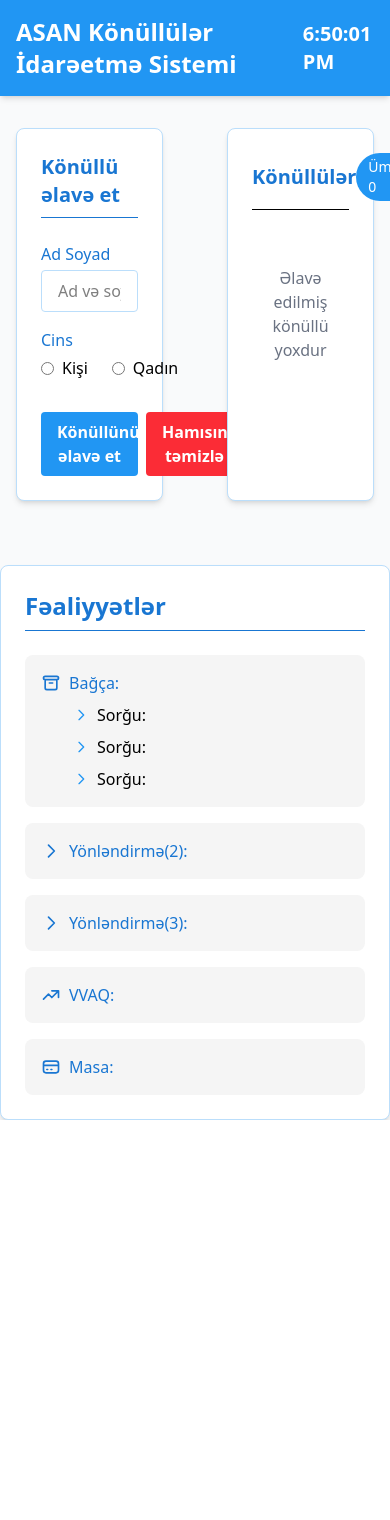
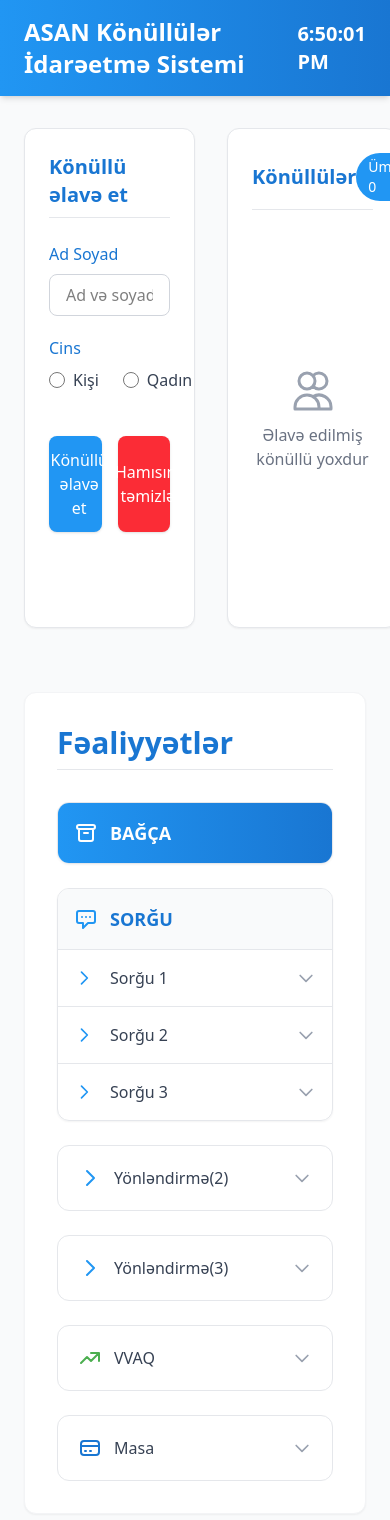
Before and after one commit to NRvBOSS/ASAN-Bolgu, a Vue app: page / in a window 390 px wide. Shown: the top 1520 px of the page. Before the commit the page ends 1120 px from the top, so only its background shows below. Built offline with nearby package versions, Linux system fonts and the light colour scheme.

Commit message:
design completed

```diff
--- a/src/main.js
+++ b/src/main.js
@@ -4,11 +4,9 @@
 import { createPinia } from 'pinia'
 
 import App from './App.vue'
-import router from './router'
 
 const app = createApp(App)
 
 app.use(createPinia())
-app.use(router)
 
 app.mount('#app')
--- a/src/stores/counter.js
+++ b/src/stores/counter.js
@@ -22,8 +22,7 @@
   };
 
   const removeVolunteer = (id) => {
-    volunteers.value = volunteers.value.filter((vol) => vol.id !== id);
-    syncLocalStorage();
+    volunteers.value = volunteers.value.filter((v) => v.id !== id);
   };
 
   const clearVolunteers = () => {
@@ -40,5 +39,6 @@
     count,
     addVolunteer,
     clearVolunteers,
+    removeVolunteer,
   };
 });
--- /dev/null
+++ b/src/views/ActivityCard.vue
@@ -0,0 +1,23 @@
+<template>
+  <div class="border border-gray-200 rounded-xl p-5 hover:shadow-md transition-all duration-200">
+    <div class="flex items-center">
+      <svg xmlns="http://www.w3.org/2000/svg" class="h-6 w-6 mr-3" :class="color" fill="none" viewBox="0 0 24 24" stroke="currentColor">
+        <path stroke-linecap="round" stroke-linejoin="round" stroke-width="2" :d="icon" />
+      </svg>
+      <span class="font-medium text-gray-700">{{ title }}</span>
+      <button class="ml-auto text-gray-400 hover:text-asan-blue transition-colors">
+        <svg xmlns="http://www.w3.org/2000/svg" class="h-5 w-5" fill="none" viewBox="0 0 24 24" stroke="currentColor">
+          <path stroke-linecap="round" stroke-linejoin="round" stroke-width="2" d="M19 9l-7 7-7-7" />
+        </svg>
+      </button>
+    </div>
+  </div>
+</template>
+
+<script setup>
+defineProps({
+  icon: String,
+  title: String,
+  color: String
+})
+</script>
--- a/src/views/AppForm.vue
+++ b/src/views/AppForm.vue
@@ -1,39 +1,43 @@
 <template>
   <div class="flex flex-col min-h-screen bg-gray-50">
     <!-- Başlıq və saat hissəsi -->
-    <div class="bg-asan-blue text-white py-4 shadow-md">
-      <div class="container mx-auto flex justify-between items-center px-4">
+    <div
+      class="bg-gradient-to-r from-asan-blue to-asan-dark-blue text-white py-4 shadow-md"
+    >
+      <div class="container mx-auto flex justify-between items-center px-6">
         <h1 class="text-2xl font-bold">ASAN Könüllülər İdarəetmə Sistemi</h1>
         <div class="font-bold text-xl">{{ currentTime }}</div>
       </div>
     </div>
 
     <!-- Əsas məzmun -->
-    <div class="flex flex-1 container mx-auto px-4 py-8">
+    <div class="flex flex-1 container mx-auto px-6 py-8 gap-8">
       <!-- Könüllü əlavə etmə paneli -->
-      <div class="w-1/2 pr-8">
+      <div class="w-1/2">
         <div
-          class="bg-white p-6 rounded-lg shadow-md border border-asan-light-blue"
+          class="bg-white p-6 rounded-xl shadow-sm border border-gray-200 h-[500px] flex flex-col"
         >
-          <h2 class="text-xl font-bold text-asan-dark-blue mb-6 border-b pb-2">
+          <h2
+            class="text-xl font-bold text-asan-dark-blue mb-6 pb-2 border-b border-gray-200"
+          >
             Könüllü əlavə et
           </h2>
 
-          <div class="space-y-4">
+          <div class="space-y-5 flex-grow">
             <div>
-              <label class="block text-asan-dark-blue font-medium mb-1"
+              <label class="block text-asan-dark-blue font-medium mb-2"
                 >Ad Soyad</label
               >
               <input
                 v-model="newVolunteer.name"
                 placeholder="Ad və soyadınızı daxil edin"
                 type="text"
-                class="w-full px-4 py-2 border border-asan-light-blue rounded focus:outline-none focus:ring-2 focus:ring-asan-blue"
+                class="w-full px-4 py-2 border border-gray-300 rounded-lg focus:outline-none focus:ring-2 focus:ring-asan-blue focus:border-transparent"
               />
             </div>
 
             <div>
-              <label class="block text-asan-dark-blue font-medium mb-1"
+              <label class="block text-asan-dark-blue font-medium mb-2"
                 >Cins</label
               >
               <div class="flex gap-6">
@@ -42,81 +46,171 @@
                     v-model="newVolunteer.gender"
                     type="radio"
                     value="Kişi"
-                    class="text-asan-blue focus:ring-asan-blue"
+                    class="h-4 w-4 text-asan-blue focus:ring-asan-blue border-gray-300"
                   />
-                  <span class="ml-2">Kişi</span>
+                  <span class="ml-2 text-gray-700">Kişi</span>
                 </label>
                 <label class="inline-flex items-center">
                   <input
                     v-model="newVolunteer.gender"
                     type="radio"
                     value="Qadın"
-                    class="text-asan-blue focus:ring-asan-blue"
+                    class="h-4 w-4 text-asan-blue focus:ring-asan-blue border-gray-300"
                   />
-                  <span class="ml-2">Qadın</span>
+                  <span class="ml-2 text-gray-700">Qadın</span>
                 </label>
               </div>
             </div>
 
-            <div class="flex gap-2">
+            <div class="mt-auto pt-6">
+              <div class="grid grid-cols-2 gap-4">
                 <button
                   @click="addVolunteer"
-                class="mt-4 w-full bg-asan-blue hover:bg-asan-dark-blue text-white font-bold py-2 px-4 rounded transition duration-200"
+                  class="w-full bg-asan-blue hover:bg-asan-dark-blue text-white font-medium py-3 px-4 rounded-lg transition-colors duration-200 shadow hover:shadow-md flex items-center justify-center"
                 >
-                Könüllünü əlavə et
+                  <svg
+                    xmlns="http://www.w3.org/2000/svg"
+                    class="h-5 w-5 mr-2"
+                    fill="none"
+                    viewBox="0 0 24 24"
+                    stroke="currentColor"
+                  >
+                    <path
+                      stroke-linecap="round"
+                      stroke-linejoin="round"
+                      stroke-width="2"
+                      d="M12 6v6m0 0v6m0-6h6m-6 0H6"
+                    />
+                  </svg>
+                  Könüllü əlavə et
                 </button>
+
                 <button
                   @click="clearAll"
-                class="mt-4 w-full bg-red-500 hover:bg-red-600 text-white font-bold py-2 px-4 rounded transition duration-200"
+                  class="w-full bg-red-500 hover:bg-red-600 text-white font-medium py-3 px-4 rounded-lg transition-colors duration-200 shadow hover:shadow-md flex items-center justify-center"
                 >
+                  <svg
+                    xmlns="http://www.w3.org/2000/svg"
+                    class="h-5 w-5 mr-2"
+                    fill="none"
+                    viewBox="0 0 24 24"
+                    stroke="currentColor"
+                  >
+                    <path
+                      stroke-linecap="round"
+                      stroke-linejoin="round"
+                      stroke-width="2"
+                      d="M19 7l-.867 12.142A2 2 0 0116.138 21H7.862a2 2 0 01-1.995-1.858L5 7m5 4v6m4-6v6m1-10V4a1 1 0 00-1-1h-4a1 1 0 00-1 1v3M4 7h16"
+                    />
+                  </svg>
                   Hamısını təmizlə
                 </button>
               </div>
             </div>
           </div>
         </div>
+      </div>
 
       <!-- Könüllülər siyahısı -->
-      <div class="w-1/2 pl-8">
+      <div class="w-1/2">
         <div
-          class="bg-white p-6 rounded-lg shadow-md border border-asan-light-blue h-full"
+          class="bg-white p-6 rounded-xl shadow-sm border border-gray-200 h-[500px] flex flex-col"
         >
-          <div class="flex justify-between items-center mb-6 border-b pb-2">
+          <div
+            class="flex justify-between items-center mb-6 pb-2 border-b border-gray-200"
+          >
             <h2 class="text-xl font-bold text-asan-dark-blue">Könüllülər</h2>
             <span
-              class="bg-asan-blue text-white px-3 py-1 rounded-full text-sm"
+              class="bg-asan-blue text-white px-3 py-1 rounded-full text-sm font-medium"
             >
               Ümumi: {{ count }}
             </span>
           </div>
 
-          <div v-if="count === 0" class="text-center py-8 text-gray-500">
-            Əlavə edilmiş könüllü yoxdur
+          <div
+            v-if="count === 0"
+            class="text-center py-8 text-gray-500 flex-grow flex items-center justify-center"
+          >
+            <div>
+              <svg
+                xmlns="http://www.w3.org/2000/svg"
+                class="h-12 w-12 mx-auto text-gray-400"
+                fill="none"
+                viewBox="0 0 24 24"
+                stroke="currentColor"
+              >
+                <path
+                  stroke-linecap="round"
+                  stroke-linejoin="round"
+                  stroke-width="1.5"
+                  d="M12 4.354a4 4 0 110 5.292M15 21H3v-1a6 6 0 0112 0v1zm0 0h6v-1a6 6 0 00-9-5.197M13 7a4 4 0 11-8 0 4 4 0 018 0z"
+                />
+              </svg>
+              <p class="mt-2">Əlavə edilmiş könüllü yoxdur</p>
+            </div>
           </div>
 
-          <ul v-else class="divide-y divide-asan-light-blue">
+          <ul v-else class="divide-y divide-gray-200 overflow-y-auto flex-grow">
             <li
-              v-for="(volunteer, index) in volunteers"
-              :key="index"
-              class="py-3 px-2 hover:bg-asan-light-50"
+              v-for="volunteer in volunteers"
+              :key="volunteer.id"
+              class="py-3 px-2 hover:bg-gray-50 transition-colors duration-150"
             >
               <div class="flex justify-between items-center">
+                <div class="flex items-center">
+                  <div class="mr-3">
+                    <div
+                      v-if="volunteer.gender === 'Qadın'"
+                      class="h-8 w-8 rounded-full bg-pink-100 flex items-center justify-center"
+                    >
+                      <svg
+                        xmlns="http://www.w3.org/2000/svg"
+                        class="h-5 w-5 text-pink-500"
+                        fill="none"
+                        viewBox="0 0 24 24"
+                        stroke="currentColor"
+                      >
+                        <path
+                          stroke-linecap="round"
+                          stroke-linejoin="round"
+                          stroke-width="2"
+                          d="M12 4.354a4 4 0 110 5.292M15 21H3v-1a6 6 0 0112 0v1zm0 0h6v-1a6 6 0 00-9-5.197M13 7a4 4 0 11-8 0 4 4 0 018 0z"
+                        />
+                      </svg>
+                    </div>
+                    <div
+                      v-else
+                      class="h-8 w-8 rounded-full bg-blue-100 flex items-center justify-center"
+                    >
+                      <svg
+                        xmlns="http://www.w3.org/2000/svg"
+                        class="h-5 w-5 text-blue-500"
+                        fill="none"
+                        viewBox="0 0 24 24"
+                        stroke="currentColor"
+                      >
+                        <path
+                          stroke-linecap="round"
+                          stroke-linejoin="round"
+                          stroke-width="2"
+                          d="M16 7a4 4 0 11-8 0 4 4 0 018 0zM12 14a7 7 0 00-7 7h14a7 7 0 00-7-7z"
+                        />
+                      </svg>
+                    </div>
+                  </div>
                   <div>
-                  <span class="font-medium text-asan-dark-blue">{{
+                    <span class="font-medium text-gray-800 block">{{
                       volunteer.name
                     }}</span>
-                  <span class="ml-2 text-sm text-asan-blue"
-                    >({{ volunteer.gender }})</span
+                    <span class="text-xs text-gray-500"
+                      >{{ volunteer.addedTime }} -
+                      {{ formatDate(volunteer.addedAt) }}</span
                     >
                   </div>
-                <div class="flex items-center">
-                  <span class="text-xs text-gray-500 mr-3">
-                    {{ volunteer.addedTime }} -
-                    {{ formatDate(volunteer.addedAt) }}
-                  </span>
+                </div>
                 <button
                   @click.stop="removeVolunteer(volunteer.id)"
-                    class="text-red-500 hover:text-red-700 transition-colors"
+                  class="text-gray-400 hover:text-red-500 transition-colors p-1"
                   title="Sil"
                 >
                   <svg
@@ -135,13 +229,14 @@
                   </svg>
                 </button>
               </div>
-              </div>
             </li>
           </ul>
         </div>
       </div>
     </div>
-    <div>
+
+    <!-- Fəaliyyət bölməsi -->
+    <div class="container mx-auto px-6 pb-8">
       <AppPeriod />
     </div>
   </div>
@@ -156,7 +251,11 @@
 // Pinia store istifadəsi
 const volunteerStore = useVolunteerStore();
 const { volunteers, count } = storeToRefs(volunteerStore);
-const { addVolunteer: addVolunteerToStore, removeVolunteer: removeVolunteerFromStore, clearVolunteers } = volunteerStore;
+const {
+  addVolunteer: addVolunteerToStore,
+  removeVolunteer: removeVolunteerFromStore,
+  clearVolunteers,
+} = volunteerStore;
 
 // Zamanı idarə etmə
 const currentTime = ref(new Date().toLocaleTimeString());
@@ -174,6 +273,7 @@
 
 // Könüllü məlumatları
 const newVolunteer = ref({
+  id: Math.floor(Math.random() * 10000),
   name: "",
   gender: "",
 });
@@ -184,20 +284,26 @@
     return;
   }
 
-  addVolunteerToStore(newVolunteer.value);
+  const now = new Date();
+  addVolunteerToStore({
+    ...newVolunteer.value,
+    addedAt: now,
+    addedTime: currentTime.value,
+  });
 
   // Formu təmizlə
   newVolunteer.value = {
+    id: Math.floor(Math.random() * 10000),
     name: "",
     gender: "",
   };
 };
 
 const removeVolunteer = (id) => {
-  if (confirm('Bu könüllünü silmək istədiyinizə əminsiniz?')) {
-    removeVolunteerFromStore(id)
+  if (confirm("Bu könüllünü silmək istədiyinizə əminsiniz?")) {
+    removeVolunteerFromStore(id);
   }
-}
+};
 
 const clearAll = () => {
   if (confirm("Bütün könüllüləri silmək istədiyinizə əminsiniz?")) {
@@ -215,17 +321,16 @@
 </script>
 
 <style>
-/* ASAN mavi rənglərini tətbiq et */
+/* ASAN rəng palitrası */
 .bg-asan-blue {
   background-color: #2196f3;
 }
 .bg-asan-dark-blue {
-  background-color: #1976d2;
+  background-color: #11569a;
 }
-.bg-asan-light-blue {
-  background-color: #bbdefb;
+.bg-asan-darker-blue {
+  background-color: #0d47a1;
 }
-
 .text-asan-blue {
   color: #2196f3;
 }
@@ -233,14 +338,34 @@
   color: #1976d2;
 }
 
-.border-asan-light-blue {
-  border-color: #bbdefb;
+/* Gradient effekti */
+.bg-gradient-to-r {
+  background-image: linear-gradient(to right, var(--tw-gradient-stops));
 }
 
-.hover\:bg-asan-dark-blue:hover {
-  background-color: #1565c0;
+.from-asan-blue {
+  --tw-gradient-from: #2196f3;
+  --tw-gradient-stops: var(--tw-gradient-from),
+    var(--tw-gradient-to, rgba(33, 150, 243, 0));
 }
-.bg-asan-light-50 {
-  background-color: #f5f5f5;
+.to-asan-dark-blue {
+  --tw-gradient-to: #1976d2;
+}
+.to-asan-darker-blue {
+  --tw-gradient-to: #0d47a1;
+}
+
+/* Ümumi stil tənzimləmələri */
+.rounded-xl {
+  border-radius: 0.75rem;
+}
+.shadow-sm {
+  box-shadow: 0 1px 2px 0 rgba(0, 0, 0, 0.05);
+}
+.border-gray-200 {
+  border-color: #e5e7eb;
+}
+.bg-gray-50 {
+  background-color: #f9fafb;
 }
 </style>
--- a/src/views/AppPeriod.vue
+++ b/src/views/AppPeriod.vue
@@ -1,85 +1,178 @@
 <template>
-  <div class="bg-white p-6 rounded-lg shadow-md border border-asan-light-blue max-w-2xl mx-auto mt-8">
-    <h1 class="text-2xl font-bold text-asan-dark-blue mb-6 border-b pb-2">Fəaliyyətlər</h1>
+  <div
+    class="bg-white p-8 rounded-xl shadow-sm border border-gray-100 max-w-3xl mx-auto my-8"
+  >
+    <h1
+      class="text-3xl font-bold text-asan-dark-blue mb-8 pb-2 border-b border-gray-200"
+    >
+      Fəaliyyətlər
+    </h1>
 
-    <div class="space-y-4">
+    <div class="space-y-6">
       <!-- Bağça -->
-      <div class="bg-asan-light-50 p-4 rounded-lg">
-        <div class="flex items-center text-asan-dark-blue font-medium mb-2">
-          <svg xmlns="http://www.w3.org/2000/svg" class="h-5 w-5 mr-2" fill="none" viewBox="0 0 24 24" stroke="currentColor">
-            <path stroke-linecap="round" stroke-linejoin="round" stroke-width="2" d="M5 8h14M5 8a2 2 0 110-4h14a2 2 0 110 4M5 8v10a2 2 0 002 2h10a2 2 0 002-2V8m-9 4h4" />
+      <div class="border border-gray-200 rounded-xl overflow-hidden shadow-xs">
+        <div
+          class="bg-gradient-to-r from-asan-blue to-asan-dark-blue text-white p-4 flex items-center"
+        >
+          <svg
+            xmlns="http://www.w3.org/2000/svg"
+            class="h-6 w-6 mr-3"
+            fill="none"
+            viewBox="0 0 24 24"
+            stroke="currentColor"
+          >
+            <path
+              stroke-linecap="round"
+              stroke-linejoin="round"
+              stroke-width="2"
+              d="M5 8h14M5 8a2 2 0 110-4h14a2 2 0 110 4M5 8v10a2 2 0 002 2h10a2 2 0 002-2V8m-9 4h4"
+            />
           </svg>
-          <span>Bağça:</span>
-        </div>
-        <ul class="ml-8 space-y-2">
-          <li class="flex items-center">
-            <svg xmlns="http://www.w3.org/2000/svg" class="h-4 w-4 mr-2 text-asan-blue" fill="none" viewBox="0 0 24 24" stroke="currentColor">
-              <path stroke-linecap="round" stroke-linejoin="round" stroke-width="2" d="M9 5l7 7-7 7" />
-            </svg>
-            <span>Sorğu:</span>
-          </li>
-          <li class="flex items-center">
-            <svg xmlns="http://www.w3.org/2000/svg" class="h-4 w-4 mr-2 text-asan-blue" fill="none" viewBox="0 0 24 24" stroke="currentColor">
-              <path stroke-linecap="round" stroke-linejoin="round" stroke-width="2" d="M9 5l7 7-7 7" />
-            </svg>
-            <span>Sorğu:</span>
-          </li>
-          <li class="flex items-center">
-            <svg xmlns="http://www.w3.org/2000/svg" class="h-4 w-4 mr-2 text-asan-blue" fill="none" viewBox="0 0 24 24" stroke="currentColor">
-              <path stroke-linecap="round" stroke-linejoin="round" stroke-width="2" d="M9 5l7 7-7 7" />
-            </svg>
-            <span>Sorğu:</span>
-          </li>
-        </ul>
-      </div>
-
-      <!-- Yönləndirmə(2) -->
-      <div class="bg-asan-light-50 p-4 rounded-lg">
-        <div class="flex items-center text-asan-dark-blue font-medium">
-          <svg xmlns="http://www.w3.org/2000/svg" class="h-5 w-5 mr-2" fill="none" viewBox="0 0 24 24" stroke="currentColor">
-            <path stroke-linecap="round" stroke-linejoin="round" stroke-width="2" d="M9 5l7 7-7 7" />
-          </svg>
-          <span>Yönləndirmə(2):</span>
+          <span class="font-semibold text-lg">BAĞÇA</span>
         </div>
       </div>
 
-      <!-- Yönləndirmə(3) -->
-      <div class="bg-asan-light-50 p-4 rounded-lg">
-        <div class="flex items-center text-asan-dark-blue font-medium">
-          <svg xmlns="http://www.w3.org/2000/svg" class="h-5 w-5 mr-2" fill="none" viewBox="0 0 24 24" stroke="currentColor">
-            <path stroke-linecap="round" stroke-linejoin="round" stroke-width="2" d="M9 5l7 7-7 7" />
+      <!-- Sorğu bölməsi -->
+      <div class="border border-gray-200 rounded-xl overflow-hidden shadow-xs">
+        <div class="bg-gray-50 p-4 flex items-center border-b border-gray-200">
+          <svg
+            xmlns="http://www.w3.org/2000/svg"
+            class="h-6 w-6 mr-3 text-asan-blue"
+            fill="none"
+            viewBox="0 0 24 24"
+            stroke="currentColor"
+          >
+            <path
+              stroke-linecap="round"
+              stroke-linejoin="round"
+              stroke-width="2"
+              d="M8 10h.01M12 10h.01M16 10h.01M9 16H5a2 2 0 01-2-2V6a2 2 0 012-2h14a2 2 0 012 2v8a2 2 0 01-2 2h-5l-5 5v-5z"
+            />
           </svg>
-          <span>Yönləndirmə(3):</span>
+          <span class="font-semibold text-lg text-asan-dark-blue">SORĞU</span>
+        </div>
+
+        <div class="divide-y divide-gray-200">
+          <div
+            v-for="(sorgu, index) in 3"
+            :key="index"
+            class="p-4 hover:bg-gray-50 transition-colors duration-150 flex items-center group"
+          >
+            <div class="flex items-center w-full">
+              <svg
+                xmlns="http://www.w3.org/2000/svg"
+                class="h-5 w-5 mr-4 text-asan-blue"
+                fill="none"
+                viewBox="0 0 24 24"
+                stroke="currentColor"
+              >
+                <path
+                  stroke-linecap="round"
+                  stroke-linejoin="round"
+                  stroke-width="2"
+                  d="M9 5l7 7-7 7"
+                />
+              </svg>
+              <span class="text-gray-700 group-hover:text-asan-dark-blue"
+                >Sorğu {{ index + 1 }}</span
+              >
+              <button
+                class="ml-auto text-gray-400 hover:text-asan-blue transition-colors"
+              >
+                <svg
+                  xmlns="http://www.w3.org/2000/svg"
+                  class="h-5 w-5"
+                  fill="none"
+                  viewBox="0 0 24 24"
+                  stroke="currentColor"
+                >
+                  <path
+                    stroke-linecap="round"
+                    stroke-linejoin="round"
+                    stroke-width="2"
+                    d="M19 9l-7 7-7-7"
+                  />
+                </svg>
+              </button>
+            </div>
+          </div>
         </div>
       </div>
 
-      <!-- VVAQ -->
-      <div class="bg-asan-light-50 p-4 rounded-lg">
-        <div class="flex items-center text-asan-dark-blue font-medium">
-          <svg xmlns="http://www.w3.org/2000/svg" class="h-5 w-5 mr-2" fill="none" viewBox="0 0 24 24" stroke="currentColor">
-            <path stroke-linecap="round" stroke-linejoin="round" stroke-width="2" d="M13 7h8m0 0v8m0-8l-8 8-4-4-6 6" />
-          </svg>
-          <span>VVAQ:</span>
-        </div>
-      </div>
-
-      <!-- Masa -->
-      <div class="bg-asan-light-50 p-4 rounded-lg">
-        <div class="flex items-center text-asan-dark-blue font-medium">
-          <svg xmlns="http://www.w3.org/2000/svg" class="h-5 w-5 mr-2" fill="none" viewBox="0 0 24 24" stroke="currentColor">
-            <path stroke-linecap="round" stroke-linejoin="round" stroke-width="2" d="M3 10h18M7 15h1m4 0h1m-7 4h12a3 3 0 003-3V8a3 3 0 00-3-3H6a3 3 0 00-3 3v8a3 3 0 003 3z" />
-          </svg>
-          <span>Masa:</span>
-        </div>
+      <!-- Digər fəaliyyətlər -->
+      <div class="grid grid-cols-1 md:grid-cols-2 gap-6">
+        <ActivityCard
+          v-for="(activity, index) in activities"
+          :key="index"
+          :icon="activity.icon"
+          :title="activity.title"
+          :color="activity.color"
+        />
       </div>
     </div>
   </div>
 </template>
 
 <script setup>
-// Komponent logikası burada olacaq (əgər lazımdırsa)
+import ActivityCard from "./ActivityCard.vue";
+
+const activities = [
+  {
+    title: "Yönləndirmə(2)",
+    icon: "M9 5l7 7-7 7",
+    color: "text-asan-blue",
+  },
+  {
+    title: "Yönləndirmə(3)",
+    icon: "M9 5l7 7-7 7",
+    color: "text-asan-blue",
+  },
+  {
+    title: "VVAQ",
+    icon: "M13 7h8m0 0v8m0-8l-8 8-4-4-6 6",
+    color: "text-asan-green",
+  },
+  {
+    title: "Masa",
+    icon: "M3 10h18M7 15h1m4 0h1m-7 4h12a3 3 0 003-3V8a3 3 0 00-3-3H6a3 3 0 00-3 3v8a3 3 0 003 3z",
+    color: "text-asan-dark-blue",
+  },
+];
 </script>
 
-<style scoped>
-/* Əlavə stil tənzimləmələri burada edilə bilər */
+<style>
+.bg-asan-blue {
+  background-color: #2196f3;
+}
+.bg-asan-dark-blue {
+  background-color: #1976d2;
+}
+.text-asan-blue {
+  color: #2196f3;
+}
+.text-asan-dark-blue {
+  color: #1976d2;
+}
+.text-asan-green {
+  color: #4caf50;
+}
+
+.border-gray-200 {
+  border-color: #e5e7eb;
+}
+.bg-gray-50 {
+  background-color: #f9fafb;
+}
+.shadow-xs {
+  box-shadow: 0 1px 2px 0 rgba(0, 0, 0, 0.05);
+}
+
+.from-asan-blue {
+  --tw-gradient-from: #2196f3;
+  --tw-gradient-stops: var(--tw-gradient-from),
+    var(--tw-gradient-to, rgba(33, 150, 243, 0));
+}
+.to-asan-dark-blue {
+  --tw-gradient-to: #1976d2;
+}
 </style>
```
Also changed, not shown: src/router/index.js (deleted, +0 -8 lines). Lines whose indentation alone changed are shown as unchanged.
